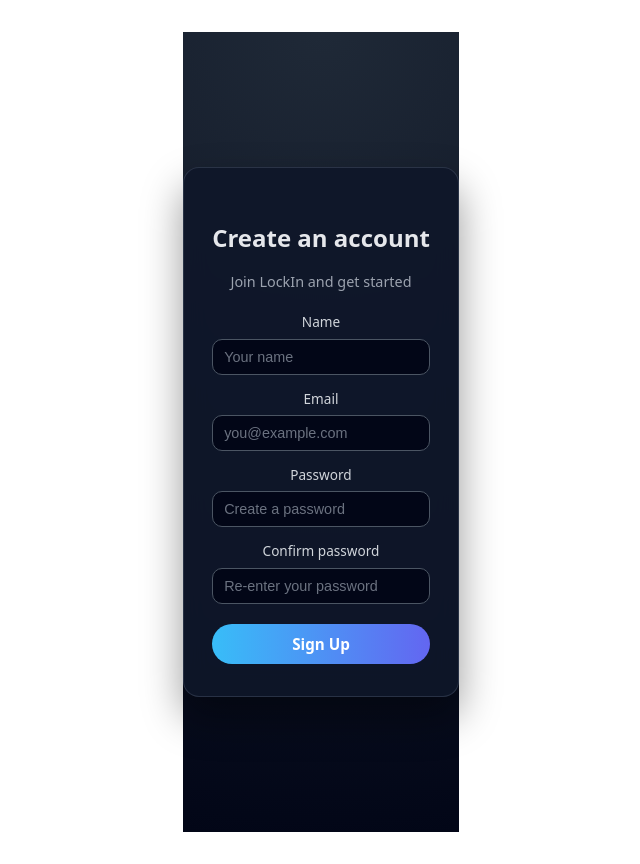
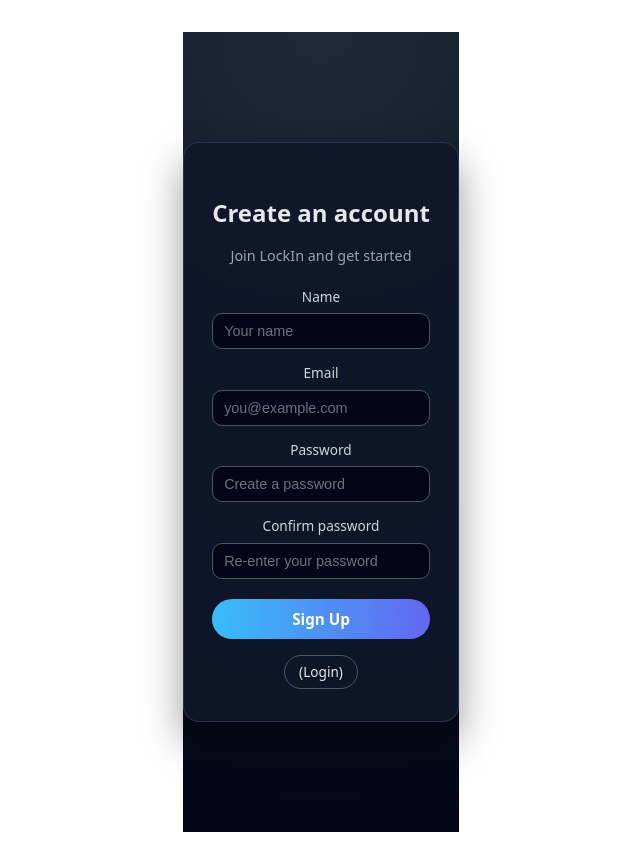
Before and after one commit to andreyg8479/Lock-In, a React app in the folder frontend/: page /SignUp in a window 1280 px wide. Shown: the whole page, without its empty margins (319-959 px from the left). Built offline with nearby package versions, Linux system fonts and the light colour scheme; no server answers; the HTML template or start-up script is replaced by a standard one.

Commit message:
page routing added for sign up and login pages

```diff
--- a/frontend/src/Login.css
+++ b/frontend/src/Login.css
@@ -92,3 +92,35 @@
 	box-shadow: none;
 	filter: brightness(0.98);
 }
+
+/* Link to Sign Up on the login page */
+.SignUp {
+	margin-top: 16px;
+	text-align: center;
+	font-size: 0.85rem;
+	color: #9ca3af;
+}
+
+.SignUp a {
+	display: inline-block;
+	padding: 6px 14px;
+	border-radius: 999px;
+	border: 1px solid #4b5563;
+	color: #e5e7eb;
+	text-decoration: none;
+	transition: background-color 0.15s ease, color 0.15s ease, border-color 0.15s ease,
+		transform 0.12s ease, box-shadow 0.12s ease;
+}
+
+.SignUp a:hover {
+	background-color: #111827;
+	border-color: #38bdf8;
+	color: #f9fafb;
+	transform: translateY(-1px);
+	box-shadow: 0 8px 16px rgba(15, 23, 42, 0.8);
+}
+
+.SignUp a:active {
+	transform: translateY(0);
+	box-shadow: none;
+}
--- a/frontend/src/Login.tsx
+++ b/frontend/src/Login.tsx
@@ -1,14 +1,17 @@
 import React, { useState } from "react";
+import { Link, useNavigate } from "react-router-dom";
 import "./Login.css";
 
 const Login: React.FC = () => {
 	const [email, setEmail] = useState("");
 	const [password, setPassword] = useState("");
+	const navigate = useNavigate();
 
 	const handleSubmit = (event: React.FormEvent<HTMLFormElement>) => {
 		event.preventDefault();
 		// TODO: replace with real login call to backend
 		console.log("Logging in with:", { email, password });
+		navigate("/noteEdit");
 	};
 
 	return (
@@ -46,6 +49,9 @@ const Login: React.FC = () => {
 						Login
 					</button>
 				</form>
+                <div className="SignUp">
+                <Link to="/SignUp">(Sign Up)</Link>
+                </div>
 			</div>
 		</div>
 	);
--- a/frontend/src/SignUp.css
+++ b/frontend/src/SignUp.css
@@ -92,3 +92,35 @@
 	box-shadow: none;
 	filter: brightness(0.98);
 }
+
+/* Link to Login on the sign up page */
+.Login {
+	margin-top: 16px;
+	text-align: center;
+	font-size: 0.85rem;
+	color: #9ca3af;
+}
+
+.Login a {
+	display: inline-block;
+	padding: 6px 14px;
+	border-radius: 999px;
+	border: 1px solid #4b5563;
+	color: #e5e7eb;
+	text-decoration: none;
+	transition: background-color 0.15s ease, color 0.15s ease, border-color 0.15s ease,
+		transform 0.12s ease, box-shadow 0.12s ease;
+}
+
+.Login a:hover {
+	background-color: #111827;
+	border-color: #38bdf8;
+	color: #f9fafb;
+	transform: translateY(-1px);
+	box-shadow: 0 8px 16px rgba(15, 23, 42, 0.8);
+}
+
+.Login a:active {
+	transform: translateY(0);
+	box-shadow: none;
+}
--- a/frontend/src/SignUp.tsx
+++ b/frontend/src/SignUp.tsx
@@ -1,7 +1,9 @@
 import React, { useState } from "react";
+import { Link, useNavigate } from "react-router-dom";
 import "./SignUp.css";
 
 const SignUp: React.FC = () => {
+	const navigate = useNavigate();
 	const [name, setName] = useState("");
 	const [email, setEmail] = useState("");
 	const [password, setPassword] = useState("");
@@ -16,6 +18,7 @@ const SignUp: React.FC = () => {
 		}
 
 		console.log("Signing up with:", { name, email, password });
+		navigate("/noteEdit");
 	};
 
 	return (
@@ -77,6 +80,9 @@ const SignUp: React.FC = () => {
 						Sign Up
 					</button>
 				</form>
+                <div className="Login">
+                <Link to="/Login">(Login)</Link>
+                </div>
 			</div>
 		</div>
 	);
```
